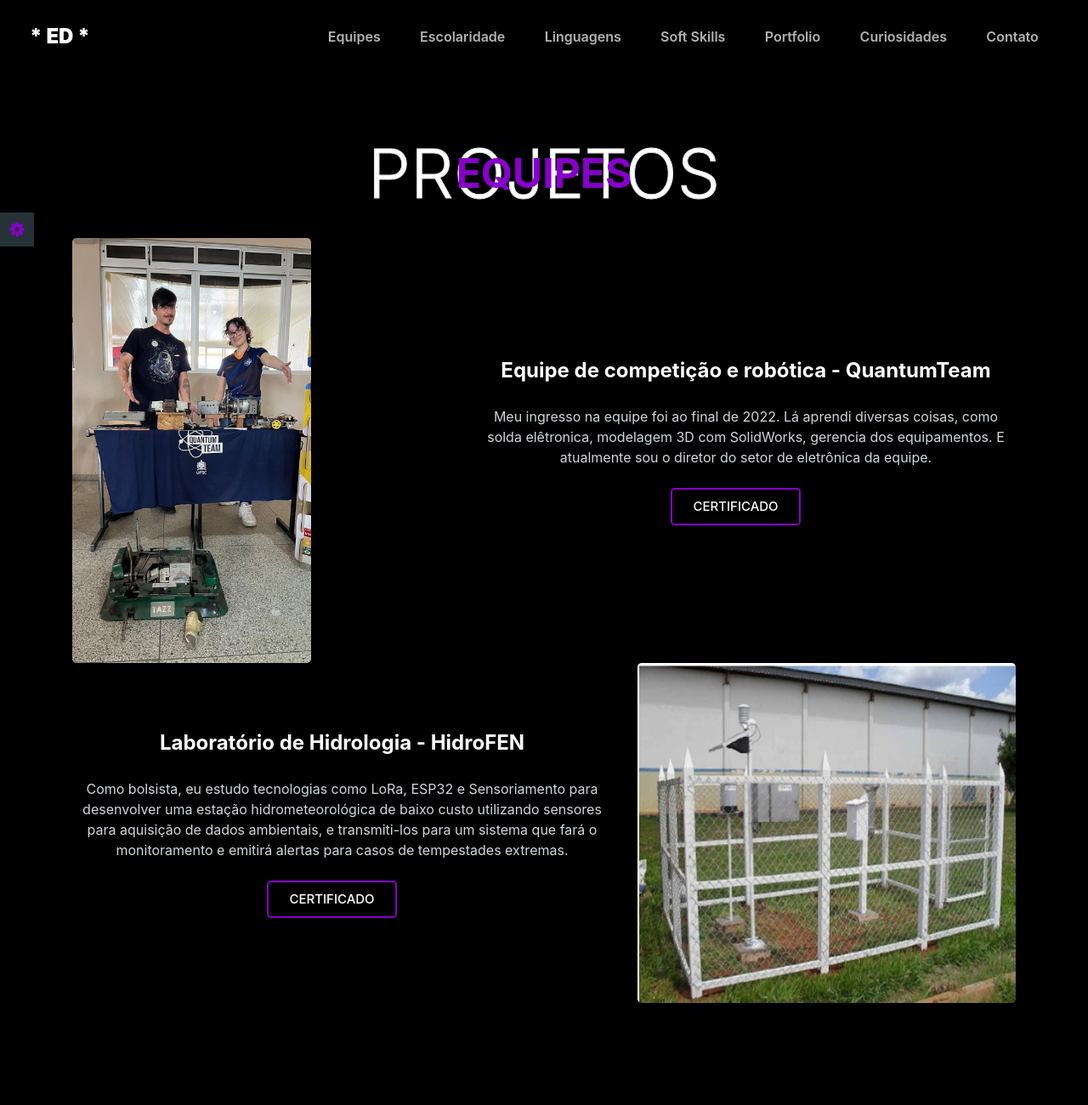
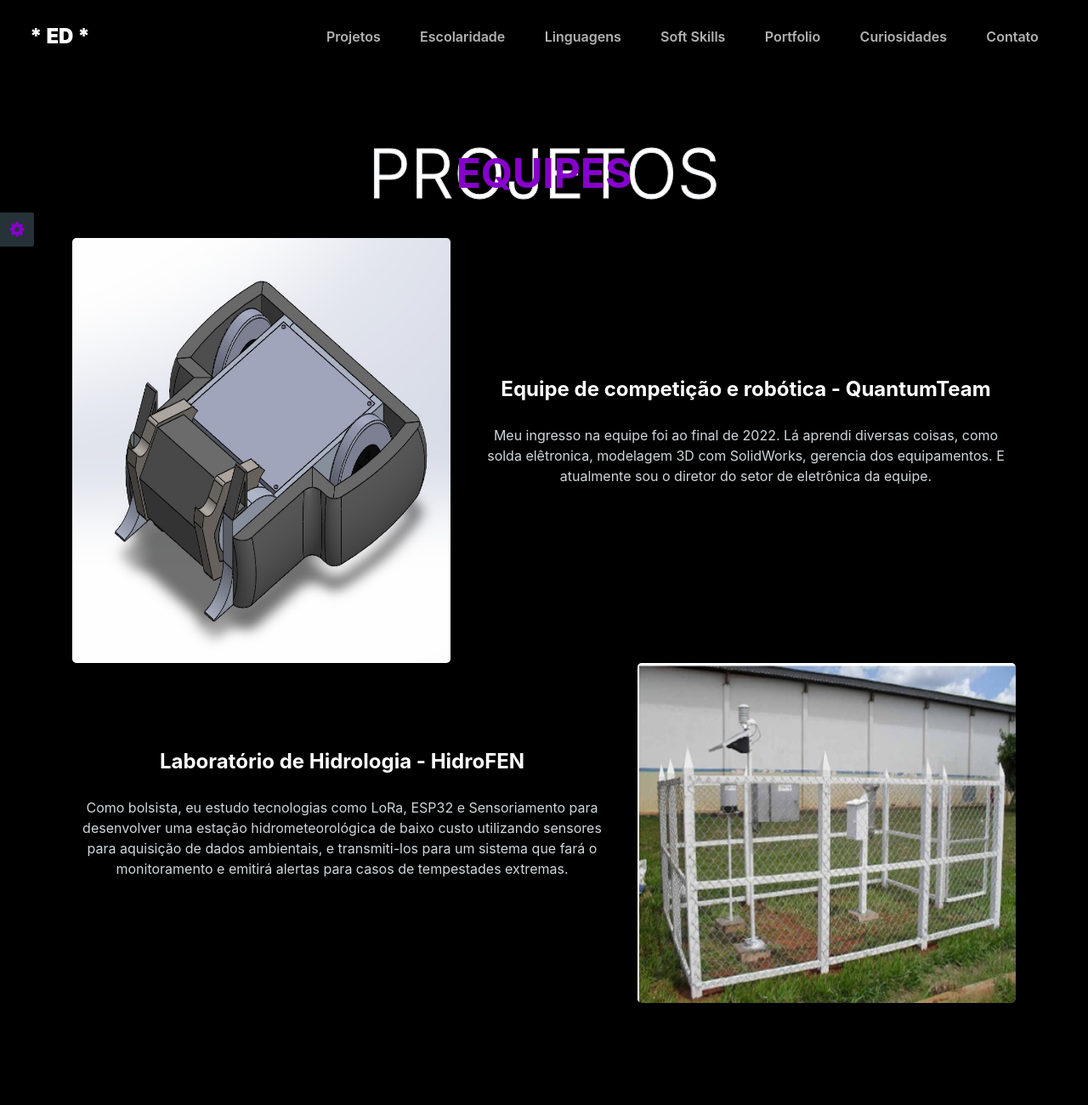
Before and after one commit to Edson-source/FromMe, a plain HTML site: page projects.html in a window 1280 px wide. Shown: the top 1300 px of the page at 85% size. Drawn offline with nearby package versions, Linux system fonts and the light colour scheme; a web font is replaced by a local one.

Commit message:
New_Atts.

```diff
--- a/projects.html
+++ b/projects.html
@@ -36,7 +36,7 @@
                 <div class="collapse navbar-collapse" id="navbarCollapse">
                     <ul class="navbar-nav ml-auto">
                         <li class="nav-item">
-                            <a class="nav-link page-scroll" href="projects.html#equipes">Equipes</a>
+                            <a class="nav-link page-scroll" href="index.html#equipes">Projetos</a>
                         </li>
                         <li class="nav-item">
                             <a class="nav-link page-scroll" href="index.html#escolaridade">Escolaridade</a>
@@ -73,7 +73,7 @@
 
             <div id="equipes" class="row d-flex align-items-center justify-content-center">
                 <div class="col-lg-5 pb-4 pb-lg-0">
-                    <img class="img-fluid rounded w-10"  src="img/fotoquantum.jpeg"  alt="" style="height: 500px;">
+                    <img class="img-fluid rounded"  src="img/tusk_image.jpg"  alt="" style="height: 500px; width:700px">
                 </div>
                 <div class="col-lg-7">
                     <h3 class="mb-4 d-flex align-items-center justify-content-center">Equipe de competição e robótica - QuantumTeam</h3>
@@ -81,7 +81,7 @@
                         Meu ingresso na equipe foi ao final de 2022. Lá aprendi diversas coisas, como solda elêtronica, modelagem 3D com SolidWorks, gerencia dos equipamentos. E atualmente sou o diretor do setor de eletrônica da equipe.
                     </p>
                     <div class="mb-4 d-flex align-items-center justify-content-center">
-                        <a href="#footer" class="btn btn-outline-primary mr-4 ">Certificado</a>
+                        <!-- <a href="#footer" class="btn btn-outline-primary mr-4 ">Certificado</a> -->
                     </div>
                 </div>
             </div>
@@ -93,7 +93,7 @@
                         Como bolsista, eu estudo tecnologias como LoRa, ESP32 e Sensoriamento para desenvolver uma estação hidrometeorológica de baixo custo utilizando sensores para aquisição de dados ambientais, e transmiti-los para um sistema que fará o monitoramento e emitirá alertas para casos de tempestades extremas.
                     </p>
                     <div class="mb-4 d-flex align-items-center justify-content-center">
-                        <a href="#footer" class="btn btn-outline-primary mr-4 ">Certificado</a>
+                        <!-- <a href="#footer" class="btn btn-outline-primary mr-4 ">Certificado</a> -->
                     </div>
                 </div>
                 <div class="col-lg-5 pb-4 pb-lg-0">
```
Also changed, not shown: img/tusk_image.jpg (added).
